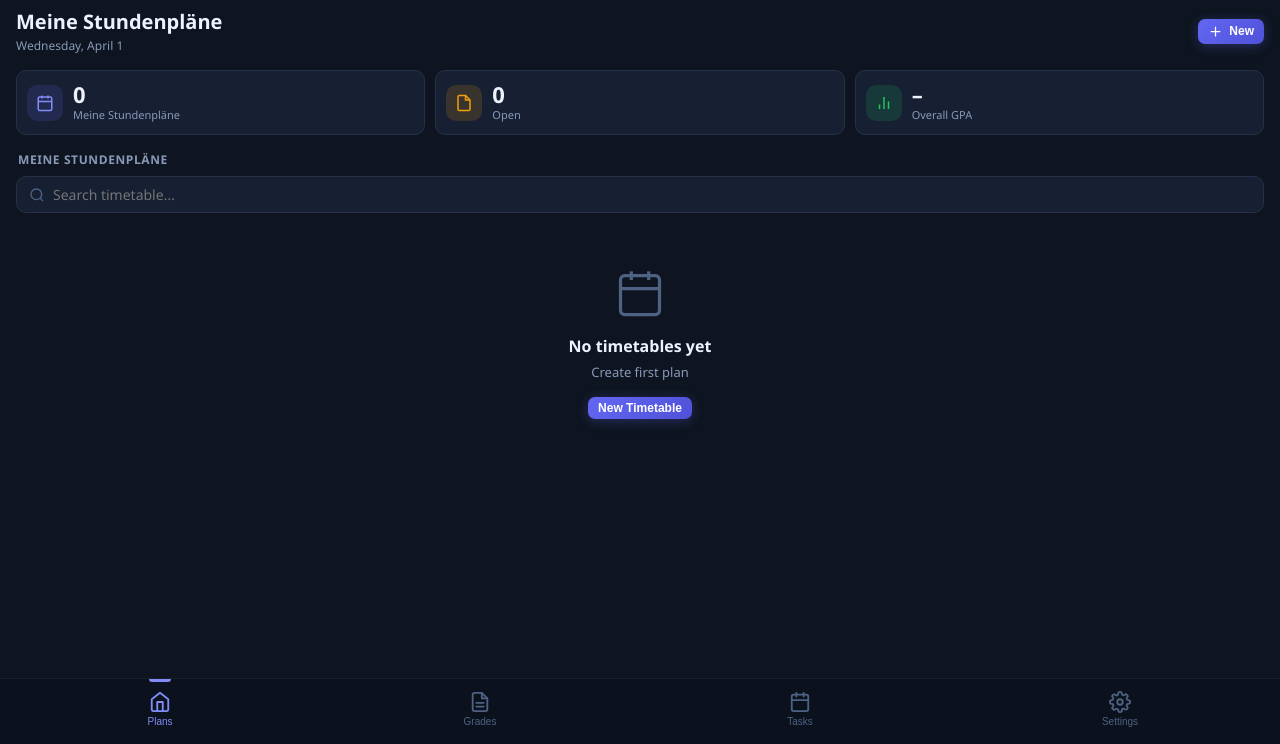
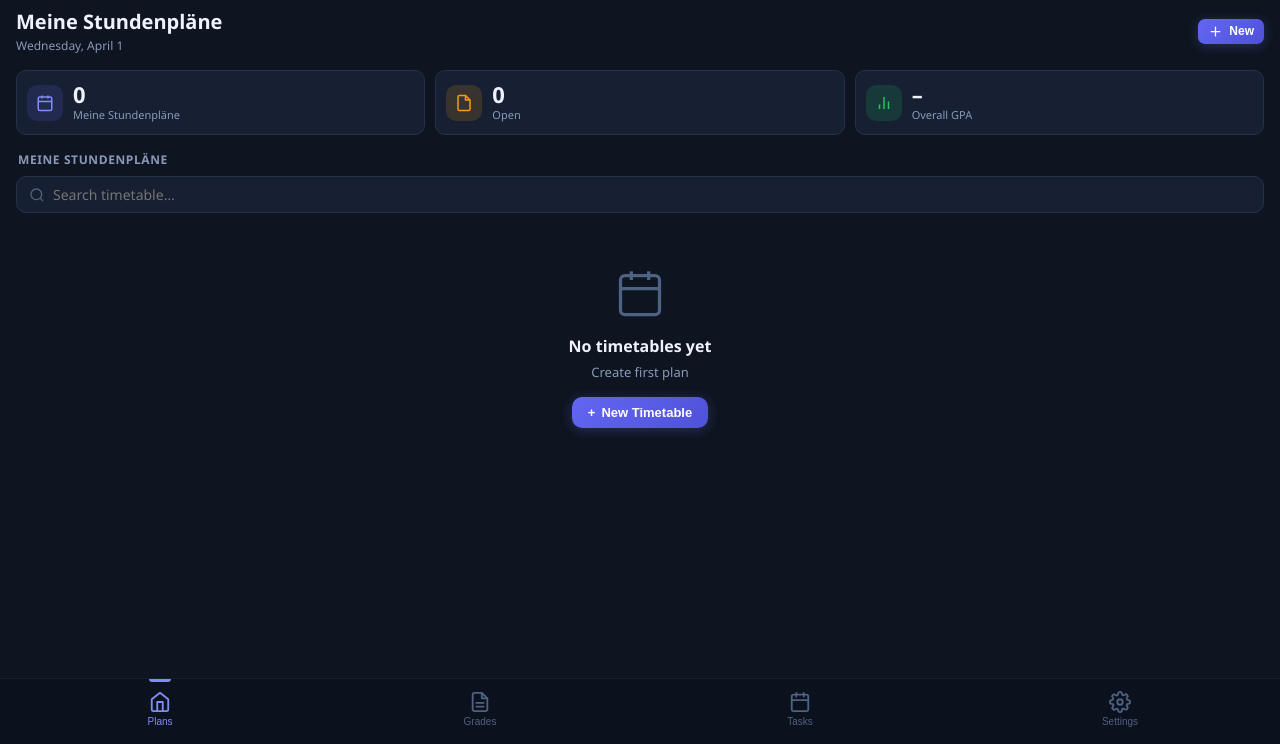
Before and after one commit to berishamarius/StudyLane, an Electron app: page index.html in a window 1280 px wide. Shown: the part 56-800 px from the top of the page. Drawn offline with Linux system fonts and the light colour scheme.

Commit message:
anpassung plus und breite

```diff
--- a/index.html
+++ b/index.html
@@ -167,8 +167,8 @@
     <svg viewBox="0 0 24 24"><rect x="3" y="4" width="18" height="18" rx="2" ry="2"/><line x1="16" y1="2" x2="16" y2="6"/><line x1="8" y1="2" x2="8" y2="6"/><line x1="3" y1="10" x2="21" y2="10"/></svg>
     <h3 data-i18n="noSchedules">Noch keine Stundenpläne</h3>
     <p data-i18n="createFirst">Ersten Plan erstellen</p>
-    <button class="btn btn-primary btn-sm" onclick="newScheduleAndShow()">
-      <span data-i18n="newSchedule">Neuer Stundenplan</span>
+    <button class="btn btn-primary" onclick="newScheduleAndShow()">
+      + <span data-i18n="newSchedule">Neuer Stundenplan</span>
     </button>
   </div>
 </div>
```
